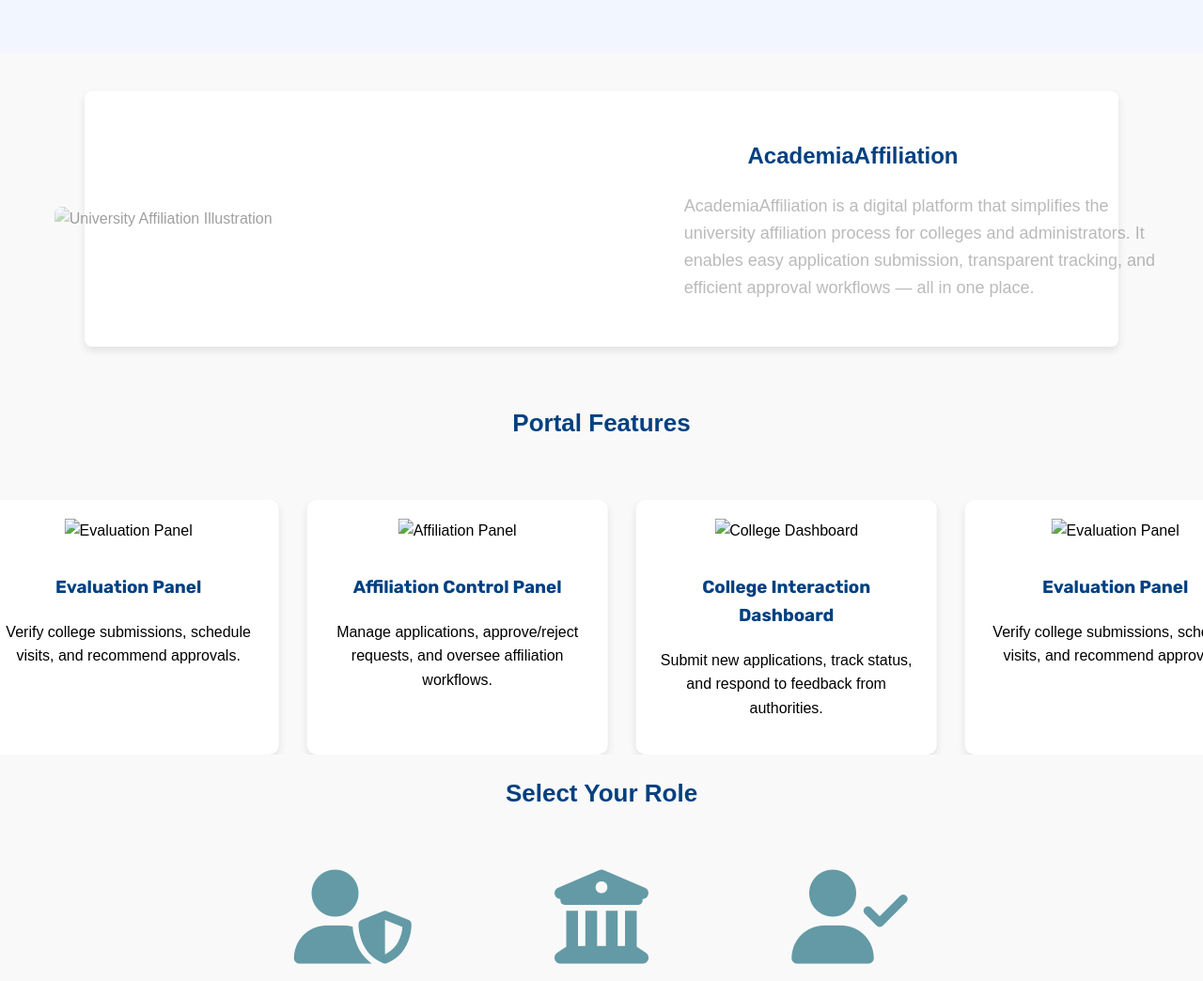
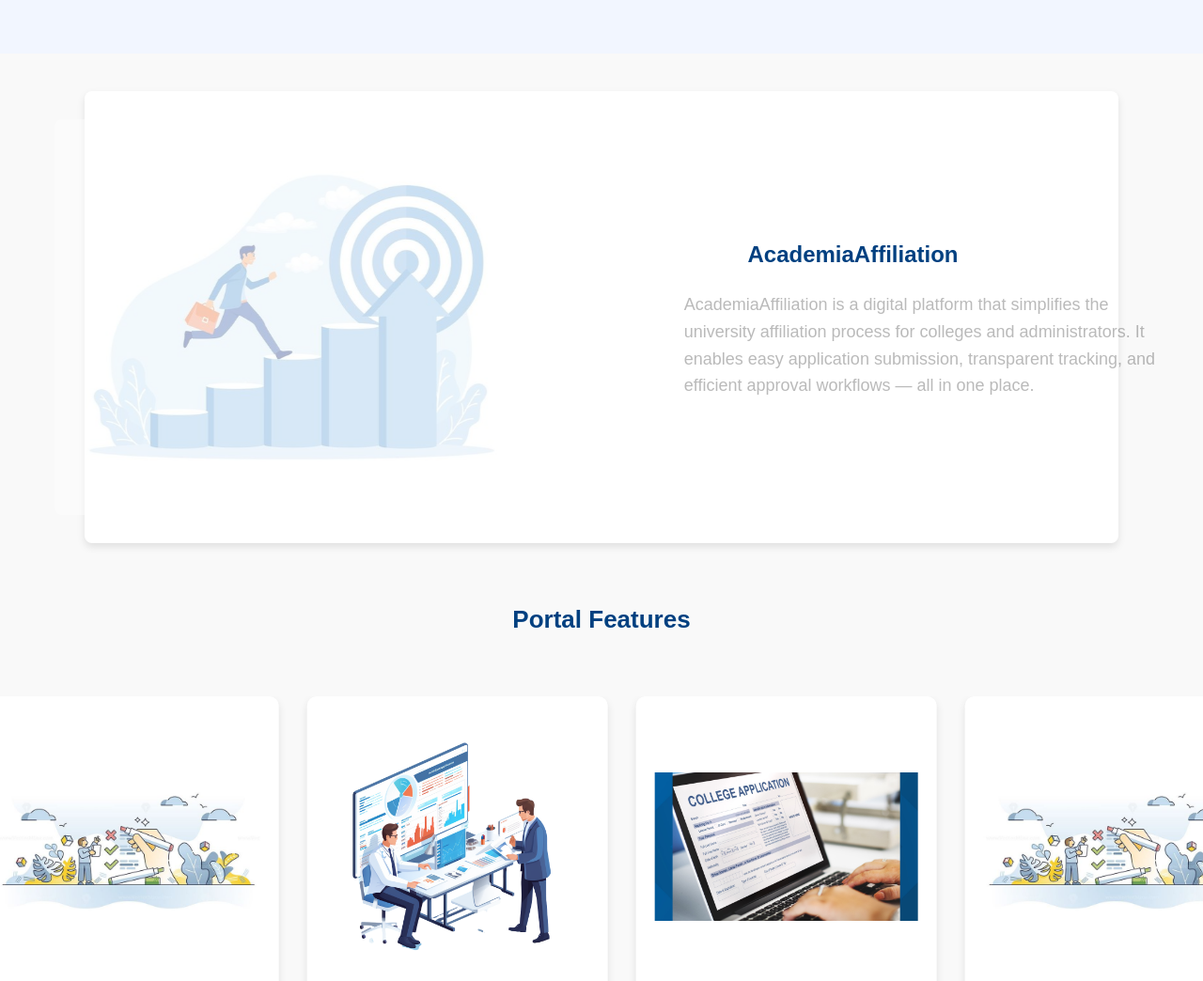
Before and after one commit to DurgaBhavani25/University_Affiliation, a plain HTML site: page frontend/src/index.html in a window 1280 px wide. Shown: the part 452-1496 px from the top of the page at 94% size. Drawn offline with Linux system fonts and the light colour scheme.

Commit message:
Save current changes before rebase

```diff
--- a/frontend/src/index.html
+++ b/frontend/src/index.html
@@ -39,14 +39,14 @@
       <a href="login.html" class="home-cta">Get Started</a>
     </div>
     <div class="home-image">
-      <img src="../assets/—Pngtree—building place university_13319294.png" alt="Team Collaboration" />
+      <img src="assets/—Pngtree—building place university_13319294.png" alt="Team Collaboration" />
     </div>
   </section>
   <section id="about">
     <div class="container">
       <div class="about-container">
         <div class="about-image">
-          <img src="../assets/home.jpg" alt="University Affiliation Illustration" />
+          <img src="assets/home.jpg" alt="University Affiliation Illustration" />
         </div>
         <div class="about-box">
           <h1>AcademiaAffiliation</h1>
@@ -66,7 +66,7 @@
       <div class="carousel-track">
         <!-- Original Set -->
         <div class="feature-card">
-          <img src="../assets/college-dashboard.jpeg" alt="College Dashboard" />
+          <img src="assets/college-dashboard.jpeg" alt="College Dashboard" />
           <h3>College Interaction Dashboard</h3>
           <p>
             Submit new applications, track status, and respond to feedback
@@ -74,7 +74,7 @@
           </p>
         </div>
         <div class="feature-card">
-          <img src="../assets/apprisal.jpg" alt="Evaluation Panel" />
+          <img src="assets/apprisal.jpg" alt="Evaluation Panel" />
           <h3>Evaluation Panel</h3>
           <p>
             Verify college submissions, schedule visits, and recommend
@@ -82,7 +82,7 @@
           </p>
         </div>
         <div class="feature-card">
-          <img src="../assets/Admin-dashboard.png" alt="Affiliation Panel" />
+          <img src="assets/Admin-dashboard.png" alt="Affiliation Panel" />
           <h3>Affiliation Control Panel</h3>
           <p>
             Manage applications, approve/reject requests, and oversee
@@ -92,7 +92,7 @@
 
         <!-- Duplicated Set -->
         <div class="feature-card">
-          <img src="../assets/college-dashboard.jpeg" alt="College Dashboard" />
+          <img src="assets/college-dashboard.jpeg" alt="College Dashboard" />
           <h3>College Interaction Dashboard</h3>
           <p>
             Submit new applications, track status, and respond to feedback
@@ -100,7 +100,7 @@
           </p>
         </div>
         <div class="feature-card">
-          <img src="../assets/apprisal.jpg" alt="Evaluation Panel" />
+          <img src="assets/apprisal.jpg" alt="Evaluation Panel" />
           <h3>Evaluation Panel</h3>
           <p>
             Verify college submissions, schedule visits, and recommend
@@ -108,7 +108,7 @@
           </p>
         </div>
         <div class="feature-card">
-          <img src="../assets/Admin-dashboard.png" alt="Affiliation Panel" />
+          <img src="assets/Admin-dashboard.png" alt="Affiliation Panel" />
           <h3>Affiliation Control Panel</h3>
           <p>
             Manage applications, approve/reject requests, and oversee
```
Also changed, not shown: frontend/src/login.html (+1 -1 lines).
